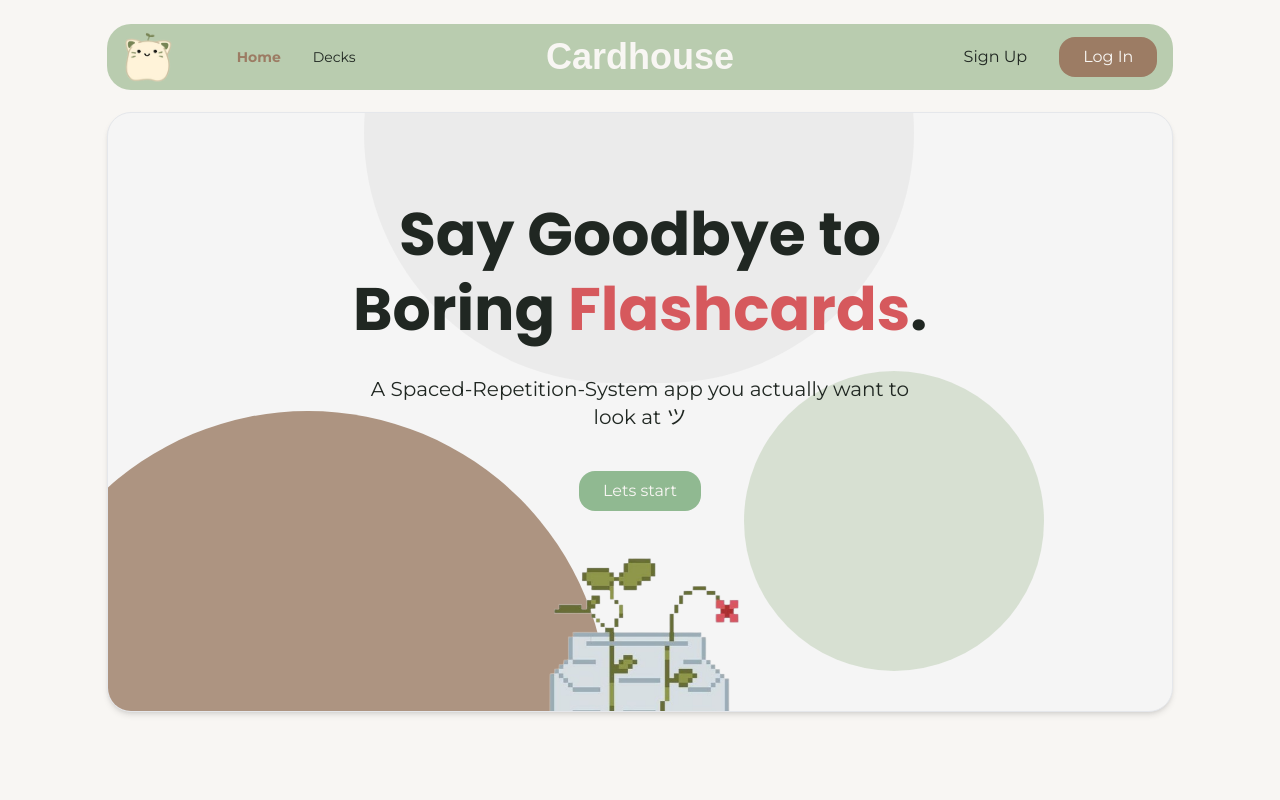
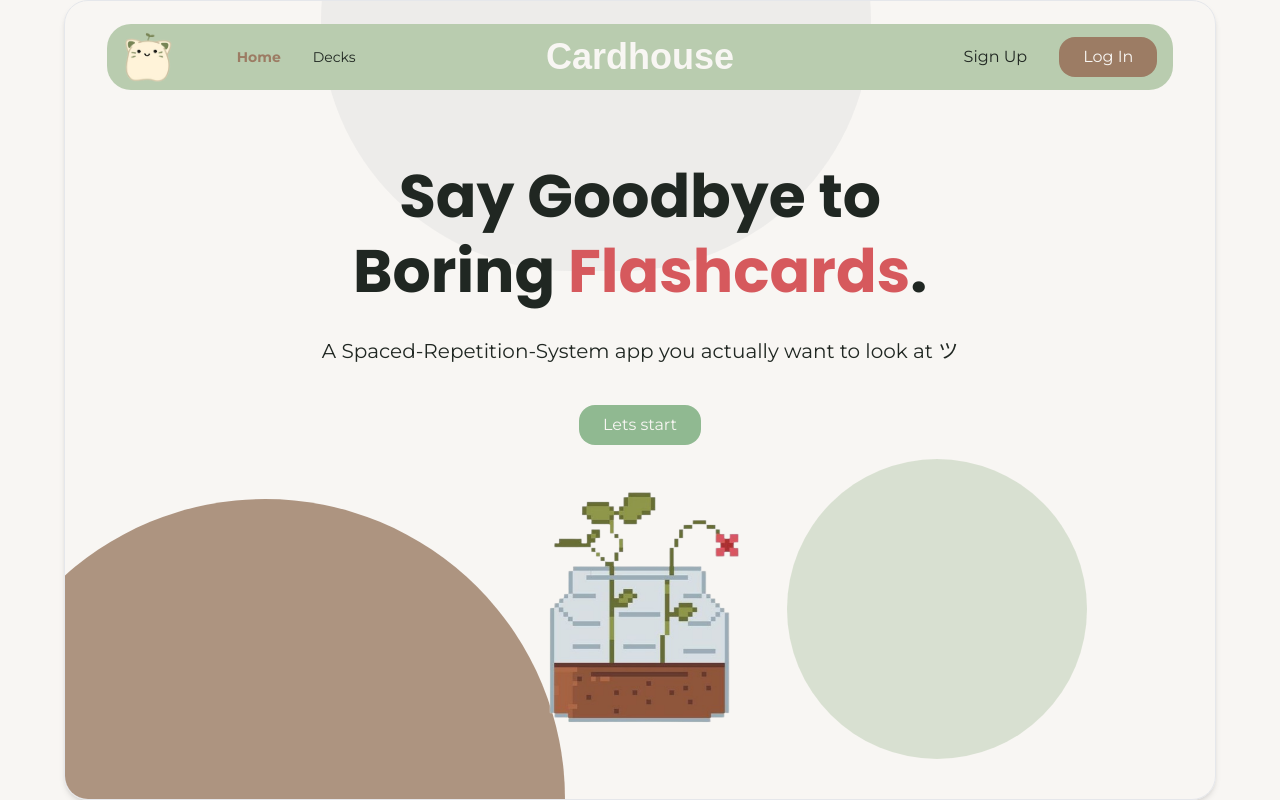
Before and after one commit to phmkhali/Cardhouse, a React (Vite) app in the folder cardhouse/: page / in a window 1280 px wide. Built offline with nearby package versions, Linux system fonts and the light colour scheme; a web font is replaced by a local one.

Commit message:
Fix for laptop

```diff
--- a/cardhouse/src/scenes/landing-page/index.tsx
+++ b/cardhouse/src/scenes/landing-page/index.tsx
@@ -17,10 +17,10 @@ const LandingPage = ({ selectedPage, setSelectedPage }: Props) => {
   return (
     <section
       id="home"
-      className="h-[100vh] flex flex-col items-center justify-center relative"
+      className="h-[100vh] w-[100wv] flex flex-col items-center "
     >
       {/* CONTENT CONTAINER */}
-      <div className="rounded-3xl w-5/6 h-3/4 flex flex-col justify-between items-center mt-6 p-6 relative sm:border sm:shadow-md sm:bg-neutral-100 overflow-hidden">
+      <div className="rounded-3xl w-[90%] h-full flex flex-col justify-center items-center p-6 relative sm:border sm:shadow-md overflow-hidden">
         {/* DECORATIVE ELEMENTS */}
         {isAboveSmallScreens ? (
           <>
@@ -32,7 +32,7 @@ const LandingPage = ({ selectedPage, setSelectedPage }: Props) => {
           <div></div>
         )}
         {/* TEXT AND BUTTON */}
-        <div className="z-20 flex flex-col md:p-12 justify-center items-center text-center sm:w-2/3 ">
+        <div className="z-20 mt-6 flex flex-col md:p-12 justify-center text-center marker:sm:w-2/3 ">
           <motion.div
             initial="hidden"
             whileInView="visible"
@@ -43,7 +43,7 @@ const LandingPage = ({ selectedPage, setSelectedPage }: Props) => {
               visible: { opacity: 1, y: 0 },
             }}
           >
-            <h1 className="font-poppins text-4xl font-bold py-3 sm:text-5xl md:text-6xl leading-tight md:leading-tight">
+            <h1 className="font-poppins text-4xl md:mx-auto md:w-2/3 font-bold py-3 sm:text-5xl sm:mx-0 md:text-6xl leading-snug md:leading-tight">
               Say Goodbye to Boring{" "}
               <span className="text-flower-pink">Flashcards</span>.
             </h1>
@@ -95,7 +95,7 @@ const LandingPage = ({ selectedPage, setSelectedPage }: Props) => {
             <div className="z-20">
               <img
                 src={PlantPot}
-                className="object-contain w-[150px] transition duration-150 hover:scale-110 md:w-[200px]"
+                className="object-contain w-[150px] mt-10 transition duration-150 hover:scale-110"
               />
             </div>
           </div>
```
